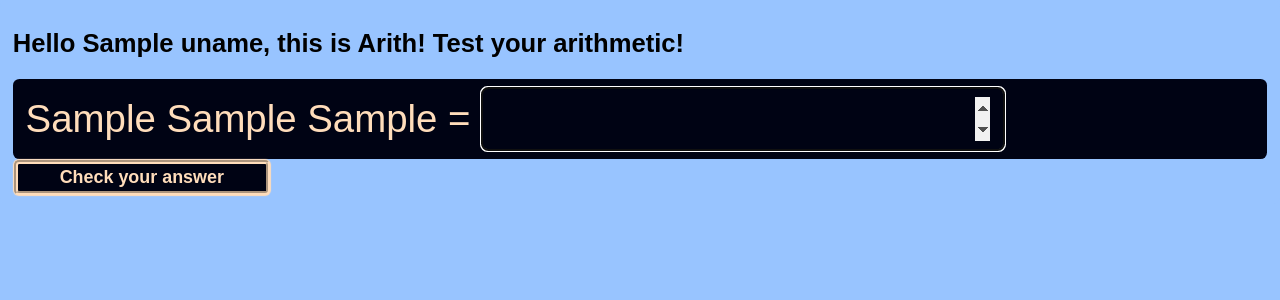
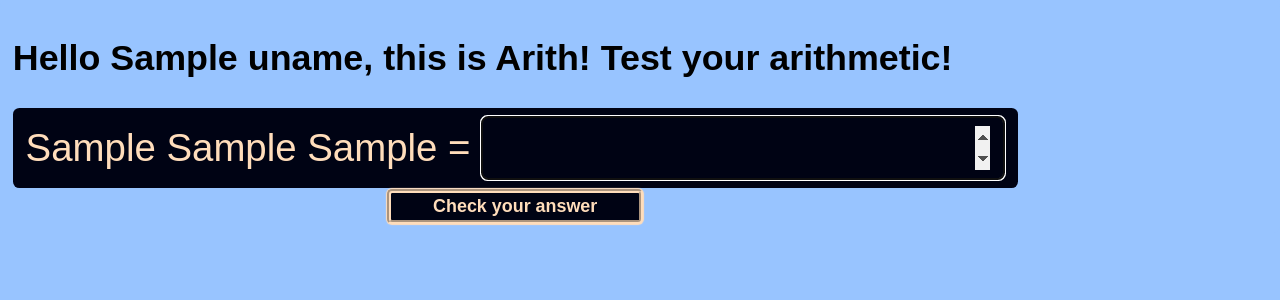
Before and after one commit to teraspora/arith, a Flask app: template templates/problems.html in a window 1280 px wide. Shown: the top 300 px of the page. Run offline with Flask 2, Linux system fonts and the light colour scheme; the template is opened without the code that fills it: most values are stand-ins (such as "Sample title", 1, 10 or a date in 2020).

Commit message:
tweaked styling for problem page

```diff
--- a/static/css/style.css
+++ b/static/css/style.css
@@ -49,8 +49,13 @@ body, html {
     padding: 1vh 1vw;
 }
 
+.problem {
+    display: inline-block;
+    text-align: center;
+}
+
 h1 {
-    font-size: 2vmax;
+    font-size: 2.8vmax;
 }
 
 
--- a/templates/problems.html
+++ b/templates/problems.html
@@ -10,7 +10,7 @@
 
 {% block content %}
    <h1>Hello {{ uname }}, this is Arith!   Test your arithmetic!</h1>
-		<form action="/mark" method="POST">
+		<form class="problem" action="/mark" method="POST">
 		  <section class="sum">
 		  	{{ x }} {{ op }} {{ y }} = <input class="answer" autofocus type="number" name="user_answer"/>
 
```
